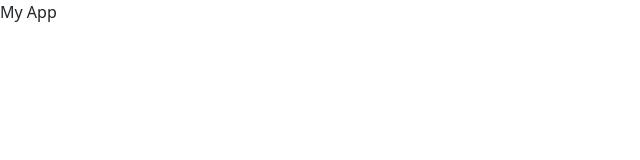
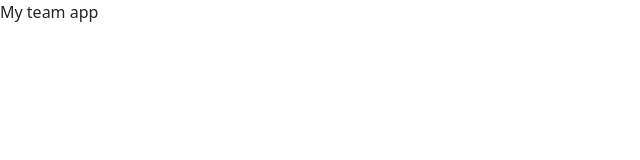
Before and after one commit to YassenMohamedRashad/Metromart, a React (Create React App) app: page / in a window 1280 px wide. Shown: the top 160 px of the page, without its empty margins (0-640 px from the left). Built offline with nearby package versions, Linux system fonts and the light colour scheme.

Commit message:
change data

```diff
--- a/src/App.jsx
+++ b/src/App.jsx
@@ -2,7 +2,7 @@ import React from 'react'
 
 function App() {
   return (
-    <div>My App</div>
+    <div>My team app</div>
   )
 }
 
```
